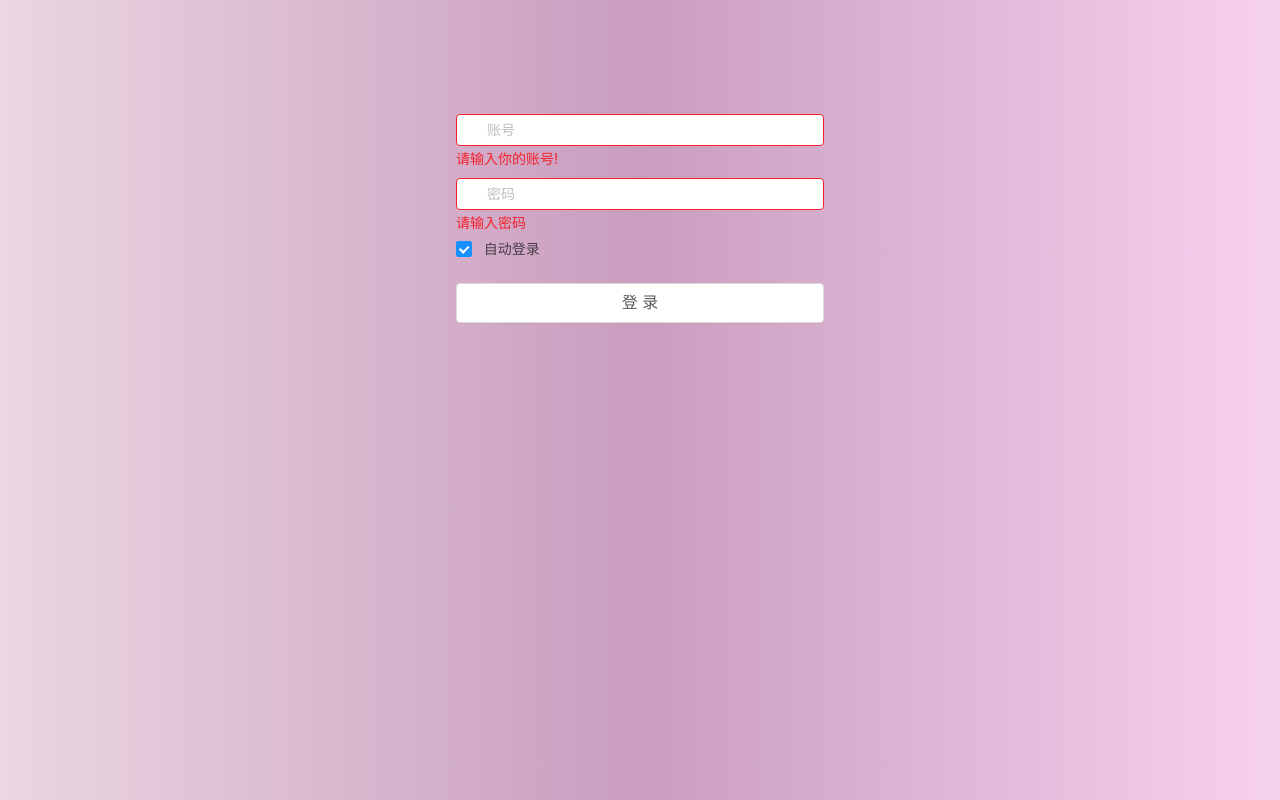
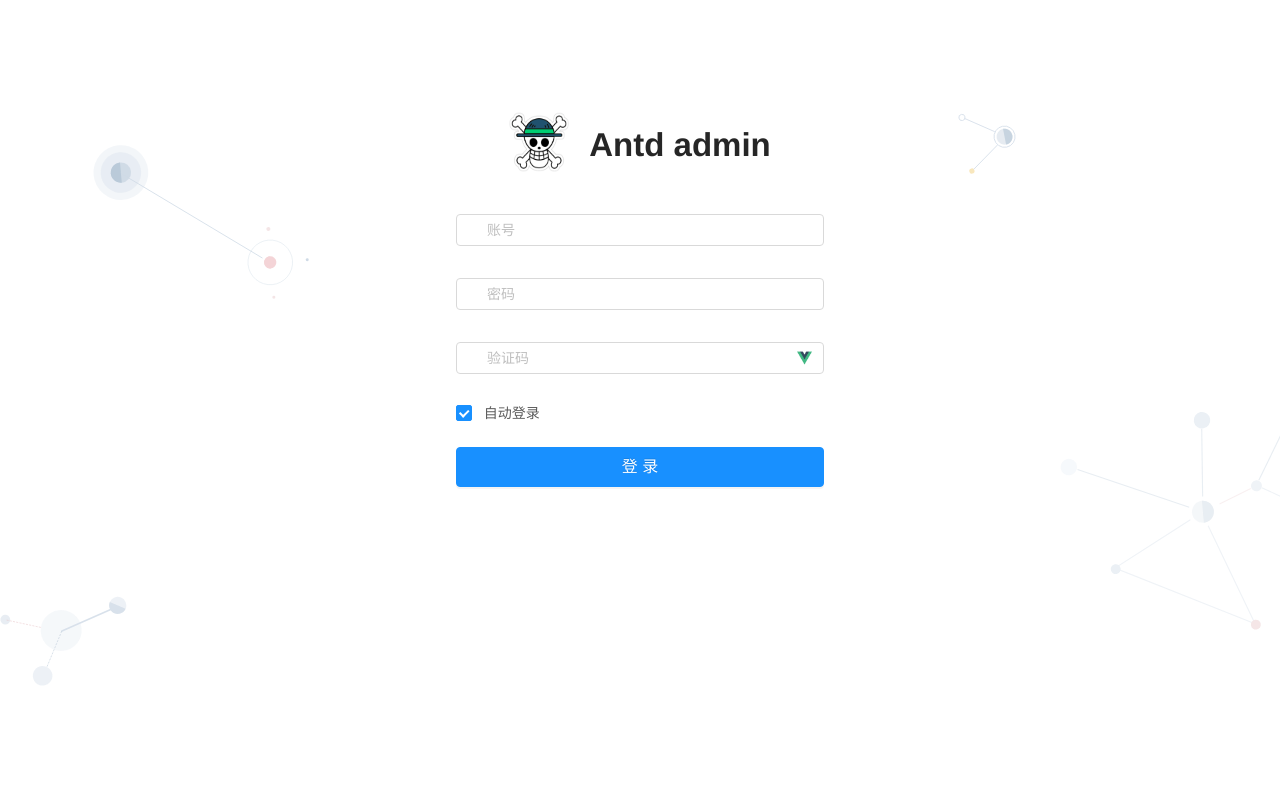
Before and after one commit to Ms-BeiBei/router-test, a Vue app: page /#/login in a window 1280 px wide. Built offline with nearby package versions, Linux system fonts and the light colour scheme.

Commit message:
修改登陆页面样式

```diff
--- a/src/layout/index.vue
+++ b/src/layout/index.vue
@@ -14,6 +14,7 @@
   </a-layout>
 </template>
 <script>
+import { removeToken } from '../utils/index'
 import Menus from "./Menus.vue";
 export default {
   components: {
@@ -21,7 +22,7 @@ export default {
   },
   methods: {
     logout() {
-      localStorage.removeItem("token");
+      removeToken("token");
       this.$router.push("/login");
     },
   },
--- a/src/views/login.vue
+++ b/src/views/login.vue
@@ -1,38 +1,51 @@
 <template>
   <div class="container">
-    <a-form layout="horizontal" :form="form" @submit="handleSubmit"  class="login">
+    <div class="header">
+      <img src="../assets/bac.png" />
+      <span class="title">{{ "Antd admin" }}</span>
+    </div>
+    <a-form
+      layout="horizontal"
+      :form="form"
+      @submit="handleSubmit"
+      class="login"
+    >
       <a-form-item>
         <a-input
           v-decorator="[
             'userName',
-            {
-              rules: [{ required: true, message: '请输入你的账号!' }],
-            },
+            { rules: [{ required: true, message: '请输入账号!' }] },
           ]"
           placeholder="账号"
         >
-          <a-icon
-            slot="prefix"
-            type="user"
-            style="color: rgba(0, 0, 0, 0.25)"
-          />
+          <a-icon slot="prefix" type="user" style="color: (0, 0, 0, 0.85)" />
         </a-input>
       </a-form-item>
       <a-form-item>
         <a-input
           v-decorator="[
             'password',
-            {
-              rules: [{ required: true, message: '请输入密码' }],
-            },
+            { rules: [{ required: true, message: '请输入密码' }] },
           ]"
           type="password"
           placeholder="密码"
         >
-          <a-icon
-            slot="prefix"
-            type="lock"
-            style="color: rgba(0, 0, 0, 0.25)"
+          <a-icon slot="prefix" type="lock" style="color: (0, 0, 0, 0.85)" />
+        </a-input>
+      </a-form-item>
+      <a-form-item>
+        <a-input
+          v-decorator="[
+            'password',
+            { rules: [{ required: true, message: '请输入验证码' }] },
+          ]"
+          placeholder="验证码"
+        >
+          <a-icon slot="prefix" type="safety" style="color: (0, 0, 0, 0.85)" />
+          <img
+            slot="suffix"
+            src="../assets/logo.png"
+            style="cursor: pointer; width: 15px; height: 15px"
           />
         </a-input>
       </a-form-item>
@@ -43,6 +56,7 @@
         <a-button
           html-type="submit"
           :loading="loading"
+          type="primary"
           style="width: 100%; margin-top: 24px"
           size="large"
         >
@@ -56,6 +70,7 @@
 import axios from "@/http/axios";
 import { Encrypt, setToken } from "@/utils";
 export default {
+  name: "Login",
   data() {
     return {
       loading: false,
@@ -64,7 +79,7 @@ export default {
   },
   mounted() {
     this.$nextTick(() => {
-      this.form.validateFields();
+      // this.form.validateFields();
     });
   },
   methods: {
@@ -93,16 +108,33 @@ export default {
   },
 };
 </script>
-<style lang='less'>
+<style lang='less' scoped>
+.header {
+  height: 100px;
+  line-height: 190px;
+  text-align: center;
+  img {
+    width: 60px;
+    height: 60px;
+    margin-right: 20px;
+    margin-bottom: 20px;
+  }
+  .title {
+    font-size: 33px;
+    color: rgba(0, 0, 0, 0.85);
+    font-family: "Myriad Pro", "Helvetica Neue", Arial, Helvetica, sans-serif;
+    font-weight: 600;
+    position: relative;
+    text-align: center;
+  }
+}
 .container {
-  background: linear-gradient(
-    to right,
-    rgb(235, 214, 225),
-    rgb(201, 157, 191),
-    rgb(247, 210, 239)
-  );
+  background-image: url("../assets/background.svg");
+  background-size: 100% 100%;
+  background-attachment: fixed;
   padding-top: 50px;
   height: 100%;
+}
 .login {
   top: 60px;
   position: relative;
@@ -118,16 +150,14 @@ export default {
   }
   .icon {
     font-size: 24px;
-      color: #99d43a;
+    color: #5a54a7;
     margin-left: 16px;
     vertical-align: middle;
     cursor: pointer;
     transition: color 0.3s;
-
     &:hover {
       color: #e4e7dd;
     }
   }
 }
-}
 </style>
```
Also changed, not shown: src/assets/bac.png (added), src/assets/background.svg (added). Lines whose indentation alone changed are shown as unchanged.
